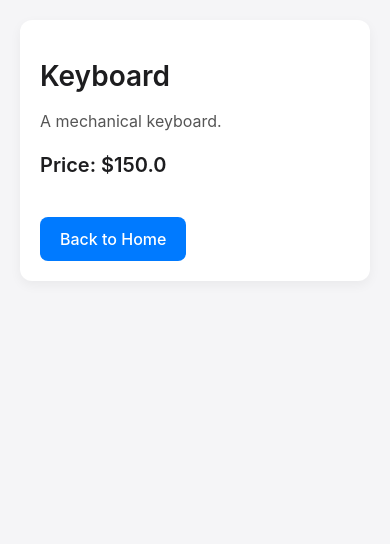
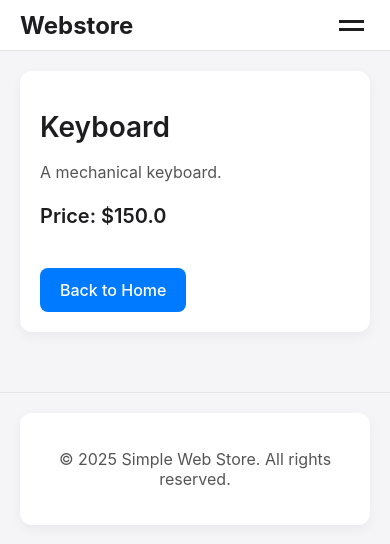
Before and after one commit to Je12emy/Simple-Task-Webstore, a Flask app: page /item/2 in a window 390 px wide. Shown: the top 544 px of the page. Run offline with Flask 3, Linux system fonts and the light colour scheme.

Commit message:
feat: add nav bar

```diff
--- a/Code/Webstore/app.py
+++ b/Code/Webstore/app.py
@@ -21,5 +21,12 @@ def item(item_id):
     item = Item.query.get_or_404(item_id)
     return render_template('item.html', item=item)
 
+@app.route('/about')
+def about():
+    return render_template('about.html')
+
+@app.route('/contact')
+def contact():
+    return render_template('contact.html')
 if __name__ == '__main__':
     app.run(debug=True)
--- a/Code/Webstore/static/style.css
+++ b/Code/Webstore/static/style.css
@@ -3,9 +3,12 @@ body {
   font-family: -apple-system, BlinkMacSystemFont, "Segoe UI", Roboto, Helvetica,
     Arial, sans-serif;
   margin: 0;
-  padding: 20px;
   background-color: #f5f5f7;
   color: #1d1d1f;
+}
+
+main {
+  padding: 20px;
 }
 
 .container {
@@ -97,3 +100,122 @@ a:hover {
   background-color: #005ecb;
   text-decoration: none;
 }
+
+/* Header and Navigation Styles */
+.site-header {
+  background-color: #ffffff;
+  border-bottom: 1px solid #e5e5e5;
+  padding: 0 20px;
+}
+
+.header-container {
+  display: flex;
+  justify-content: space-between;
+  align-items: center;
+  height: 50px;
+  padding: 0;
+  background-color: transparent;
+  border-radius: 0;
+  box-shadow: none;
+}
+
+.logo {
+  font-size: 24px;
+  font-weight: 700;
+  color: #1d1d1f;
+}
+
+.main-nav {
+  display: flex;
+  align-items: center;
+}
+
+.nav-links {
+  list-style: none;
+  padding: 0;
+  margin: 0;
+  display: flex;
+  gap: 20px;
+}
+
+.nav-links a {
+  color: #555;
+  font-weight: 500;
+}
+
+.nav-toggle {
+  display: none;
+  background: none;
+  border: none;
+  cursor: pointer;
+}
+
+.sr-only {
+  position: absolute;
+  width: 1px;
+  height: 1px;
+  padding: 0;
+  margin: -1px;
+  overflow: hidden;
+  clip: rect(0, 0, 0, 0);
+  white-space: nowrap;
+  border: 0;
+}
+
+/* Responsive Navigation */
+@media (max-width: 768px) {
+  .nav-links {
+    display: none;
+    position: absolute;
+    top: 50px;
+    left: 0;
+    right: 0;
+    background-color: #fff;
+    flex-direction: column;
+    width: 100%;
+    text-align: center;
+    border-top: 1px solid #e5e5e5;
+  }
+
+  .nav-links.active {
+    display: flex;
+  }
+
+  .nav-links li {
+    padding: 15px 0;
+    border-bottom: 1px solid #e5e5e5;
+  }
+
+  .nav-toggle {
+    display: block;
+    z-index: 1000;
+  }
+
+  .nav-toggle::before,
+  .nav-toggle::after {
+    content: "";
+    display: block;
+    width: 25px;
+    height: 3px;
+    background: #1d1d1f;
+    margin: 5px 0;
+    transition: transform 0.3s ease-in-out;
+  }
+
+  .nav-toggle[aria-expanded="true"]::before {
+    transform: rotate(45deg) translate(5px, 5px);
+  }
+
+  .nav-toggle[aria-expanded="true"]::after {
+    transform: rotate(-45deg) translate(5px, -5px);
+  }
+}
+
+/* Footer Styles */
+.site-footer {
+  text-align: center;
+  margin-top: 40px;
+  padding: 20px;
+  color: #555;
+  border-top: 1px solid #e5e5e5;
+}
--- /dev/null
+++ b/Code/Webstore/templates/about.html
@@ -0,0 +1,6 @@
+{% extends "base.html" %} {% block content %}
+<div class="container">
+  <h1>About Us</h1>
+  <p>This is the About Us page.</p>
+</div>
+{% endblock %}
--- /dev/null
+++ b/Code/Webstore/templates/base.html
@@ -0,0 +1,52 @@
+<!DOCTYPE html>
+<html lang="en">
+  <head>
+    <meta charset="UTF-8" />
+    <meta name="viewport" content="width=device-width, initial-scale=1.0" />
+    <title>Simple Web Store</title>
+    <link
+      rel="stylesheet"
+      href="{{ url_for('static', filename='style.css') }}"
+    />
+  </head>
+  <body>
+    <header class="site-header">
+      <div class="container header-container">
+        <a href="{{ url_for('index') }}" class="logo">Webstore</a>
+        <nav class="main-nav" aria-label="Main Navigation">
+          <button
+            class="nav-toggle"
+            aria-controls="primary-navigation"
+            aria-expanded="false"
+          >
+            <span class="sr-only">Menu</span>
+          </button>
+          <ul id="primary-navigation" class="nav-links">
+            <li><a href="{{ url_for('index') }}">Home</a></li>
+            <li><a href="{{ url_for('about') }}">About Us</a></li>
+            <li><a href="{{ url_for('contact') }}">Contact</a></li>
+          </ul>
+        </nav>
+      </div>
+    </header>
+
+    <main>{% block content %}{% endblock %}</main>
+
+    <footer class="site-footer">
+      <div class="container">
+        <p>&copy; 2025 Simple Web Store. All rights reserved.</p>
+      </div>
+    </footer>
+
+    <script>
+      const navToggle = document.querySelector(".nav-toggle");
+      const primaryNav = document.getElementById("primary-navigation");
+
+      navToggle.addEventListener("click", () => {
+        const isExpanded = navToggle.getAttribute("aria-expanded") === "true";
+        navToggle.setAttribute("aria-expanded", !isExpanded);
+        primaryNav.classList.toggle("active");
+      });
+    </script>
+  </body>
+</html>
--- /dev/null
+++ b/Code/Webstore/templates/contact.html
@@ -0,0 +1,6 @@
+{% extends "base.html" %} {% block content %}
+<div class="container">
+  <h1>Contact</h1>
+  <p>This is the Contact page.</p>
+</div>
+{% endblock %}
--- a/Code/Webstore/templates/item.html
+++ b/Code/Webstore/templates/item.html
@@ -1,20 +1,8 @@
-<!DOCTYPE html>
-<html lang="en">
-  <head>
-    <meta charset="UTF-8" />
-    <meta name="viewport" content="width=device-width, initial-scale=1.0" />
-    <title>{{ item.name }}</title>
-    <link
-      rel="stylesheet"
-      href="{{ url_for('static', filename='style.css') }}"
-    />
-  </head>
-  <body>
+{% extends "base.html" %} {% block content %}
 <div class="container">
   <h1 class="item-title">{{ item.name }}</h1>
   <p class="item-description">{{ item.description }}</p>
   <p class="item-price-detail">Price: ${{ item.price }}</p>
   <a href="{{ url_for('index') }}" class="button">Back to Home</a>
 </div>
-  </body>
-</html>
+{% endblock %}
```
Also changed, not shown: Code/Webstore/templates/index.html (+2 -14 lines). Lines whose indentation alone changed are shown as unchanged.
